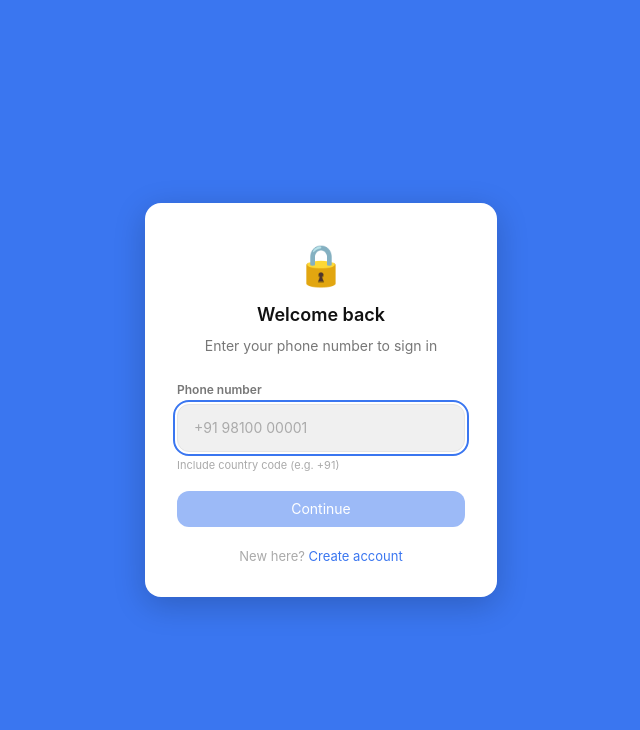
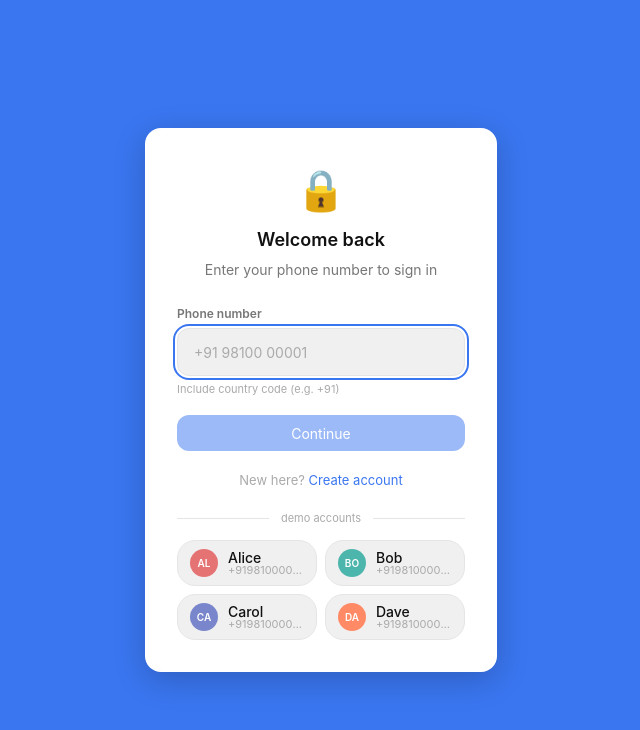
Before and after one commit to shivangi-jain-08/signal-clone, a Next.js app in the folder frontend/: page /login in a window 1280 px wide. Shown: the top 730 px of the page, without its empty margins (319-959 px from the left). Built offline with nearby package versions, Linux system fonts and the light colour scheme; no server answers.

Commit message:
feat: add one-click demo account login buttons on login page

```diff
--- a/frontend/src/app/(auth)/login/page.tsx
+++ b/frontend/src/app/(auth)/login/page.tsx
@@ -5,7 +5,7 @@ import { LoginForm } from "@/features/auth/components/LoginForm";
 import { OTPForm } from "@/features/auth/components/OTPForm";
 
 export default function LoginPage() {
-  const { step, setStep, phone, setPhone, loading, sendOtp, verifyOtp } = useLoginFlow();
+  const { step, setStep, phone, setPhone, loading, sendOtp, verifyOtp, loginAsDemo } = useLoginFlow();
 
   if (step === "otp") {
     return (
@@ -24,6 +24,7 @@ export default function LoginPage() {
       phone={phone}
       onChange={setPhone}
       onSubmit={sendOtp}
+      onDemoLogin={loginAsDemo}
       loading={loading}
     />
   );
--- a/frontend/src/features/auth/components/LoginForm.tsx
+++ b/frontend/src/features/auth/components/LoginForm.tsx
@@ -4,14 +4,22 @@ import Link from "next/link";
 import { Input } from "@/components/ui/input";
 import { Button } from "@/components/ui/button";
 
+const DEMO_ACCOUNTS = [
+  { label: "Alice", phone: "+919810000001", initials: "AL", color: "#E57373" },
+  { label: "Bob",   phone: "+919810000002", initials: "BO", color: "#4DB6AC" },
+  { label: "Carol", phone: "+919810000003", initials: "CA", color: "#7986CB" },
+  { label: "Dave",  phone: "+919810000004", initials: "DA", color: "#FF8A65" },
+];
+
 interface LoginFormProps {
   phone: string;
   onChange: (v: string) => void;
   onSubmit: () => void;
+  onDemoLogin: (phone: string) => void;
   loading: boolean;
 }
 
-export function LoginForm({ phone, onChange, onSubmit, loading }: LoginFormProps) {
+export function LoginForm({ phone, onChange, onSubmit, onDemoLogin, loading }: LoginFormProps) {
   return (
     <div
       className="rounded-2xl p-8 w-full"
@@ -61,7 +69,7 @@ export function LoginForm({ phone, onChange, onSubmit, loading }: LoginFormProps
           className="w-full"
           disabled={!phone.trim() || loading}
         >
-          {loading ? "Sending…" : "Continue"}
+          {loading ? "Signing in…" : "Continue"}
         </Button>
 
         <p className="text-msg-preview text-center" style={{ color: "var(--color-text-tertiary)" }}>
@@ -75,6 +83,54 @@ export function LoginForm({ phone, onChange, onSubmit, loading }: LoginFormProps
           </Link>
         </p>
       </form>
+
+      {/* Demo accounts */}
+      <div className="mt-6">
+        <div className="flex items-center gap-3 mb-4">
+          <div className="flex-1 h-px" style={{ backgroundColor: "var(--color-border)" }} />
+          <span className="text-timestamp" style={{ color: "var(--color-text-tertiary)" }}>
+            demo accounts
+          </span>
+          <div className="flex-1 h-px" style={{ backgroundColor: "var(--color-border)" }} />
+        </div>
+
+        <div className="grid grid-cols-2 gap-2">
+          {DEMO_ACCOUNTS.map((a) => (
+            <button
+              key={a.phone}
+              type="button"
+              disabled={loading}
+              onClick={() => onDemoLogin(a.phone)}
+              className="flex items-center gap-2.5 px-3 py-2 rounded-xl text-left transition-colors disabled:opacity-50"
+              style={{
+                border: "1px solid var(--color-border)",
+                backgroundColor: "var(--color-bg-input)",
+              }}
+              onMouseEnter={(e) => {
+                e.currentTarget.style.backgroundColor = "var(--color-bg-item-hover)";
+              }}
+              onMouseLeave={(e) => {
+                e.currentTarget.style.backgroundColor = "var(--color-bg-input)";
+              }}
+            >
+              <span
+                className="flex items-center justify-center rounded-full shrink-0 text-white font-semibold"
+                style={{ width: 28, height: 28, fontSize: 10, backgroundColor: a.color }}
+              >
+                {a.initials}
+              </span>
+              <div className="min-w-0">
+                <p className="text-btn truncate" style={{ color: "var(--color-text-primary)" }}>
+                  {a.label}
+                </p>
+                <p className="text-timestamp truncate" style={{ color: "var(--color-text-tertiary)" }}>
+                  {a.phone}
+                </p>
+              </div>
+            </button>
+          ))}
+        </div>
+      </div>
     </div>
   );
 }
--- a/frontend/src/features/auth/hooks/useAuthForm.ts
+++ b/frontend/src/features/auth/hooks/useAuthForm.ts
@@ -47,7 +47,22 @@ export function useLoginFlow() {
     }
   }
 
-  return { step, setStep, phone, setPhone, loading, sendOtp, verifyOtp };
+  async function loginAsDemo(demoPhone: string) {
+    setPhone(demoPhone);
+    setLoading(true);
+    try {
+      await authApi.sendOtp(demoPhone);
+      const result = await authApi.verifyOtp(demoPhone, "123456");
+      setAuth(result.user, result.token);
+      router.replace("/conversations");
+    } catch (e) {
+      toast.error(extractError(e, "Demo login failed. Is the backend running?"));
+    } finally {
+      setLoading(false);
+    }
+  }
+
+  return { step, setStep, phone, setPhone, loading, sendOtp, verifyOtp, loginAsDemo };
 }
 
 export function useRegisterFlow() {
```
